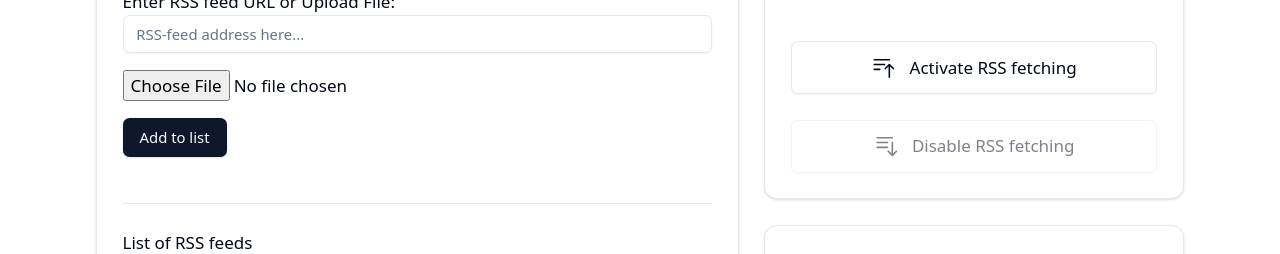
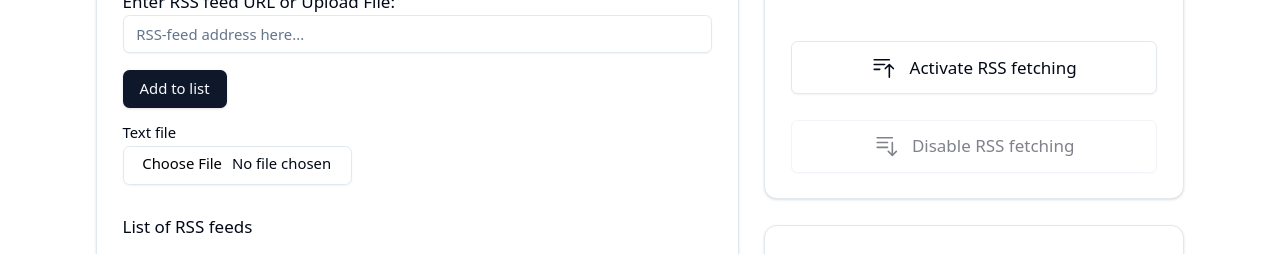
Before and after one commit to uh-dcm/news-article-collection-container, a React (Vite) app in the folder client/: page / in a window 1280 px wide. Shown: the part 355-609 px from the top of the page. Built offline with nearby package versions, Linux system fonts and the light colour scheme; no server answers.

Commit message:
feat(ui): update input component and animation

```diff
--- a/client/src/App.tsx
+++ b/client/src/App.tsx
@@ -243,7 +243,7 @@ export default function App() {
     visible: {
       opacity: 1,
       transition: {
-        delayChildren: 0.1,
+        delayChildren: 0.15,
         staggerChildren: 0.1,
       },
     },
@@ -292,7 +292,6 @@ export default function App() {
                   />
                 </CardContent>
                 <CardContent>
-                  <Separator className="my-5" />
                   <DataTable
                     columns={feedColumns}
                     data={feedUrlList}
--- a/client/src/components/rss-input.tsx
+++ b/client/src/components/rss-input.tsx
@@ -104,22 +104,32 @@ export default function RssInput({
               </FormItem>
             )}
           />
+          <Button disabled={isUrlSetDisabled} type="submit">
+            Add to list
+          </Button>
 
+          <div className="w-[13.5rem]">
             <FormField
               control={form.control}
               name="file"
+              // eslint-disable-next-line @typescript-eslint/no-unused-vars
               render={() => (
                 <FormItem>
                   <FormControl>
-                  <input type="file" id="rssFileInput" className="file-input" />
+                    <div className="grid w-full max-w-sm items-center gap-1.5">
+                      <Label htmlFor="rssFileInput">Text file</Label>
+                      <Input
+                        id="rssFileInput"
+                        type="file"
+                        className="cursor-pointer"
+                      />
+                    </div>
                   </FormControl>
                   <FormMessage />
                 </FormItem>
               )}
             />
-          <Button disabled={isUrlSetDisabled} type="submit">
-            Add to list
-          </Button>
+          </div>
         </form>
       </Form>
     </div>
```
Lines whose indentation alone changed are shown as unchanged.
